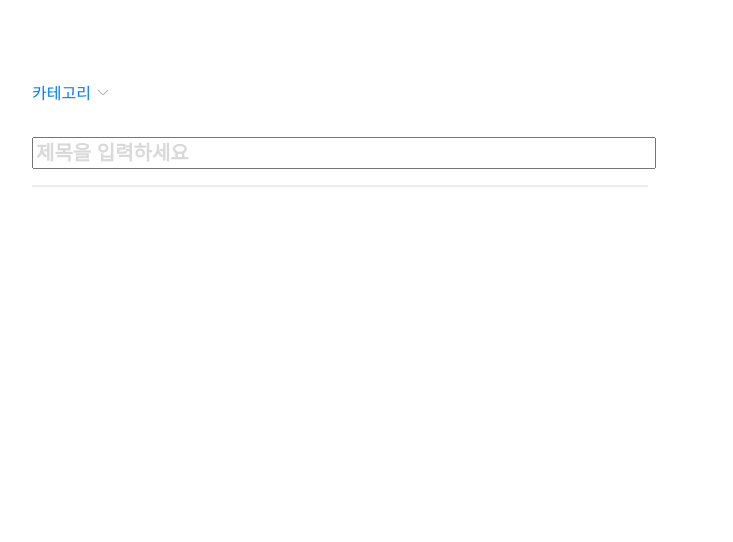
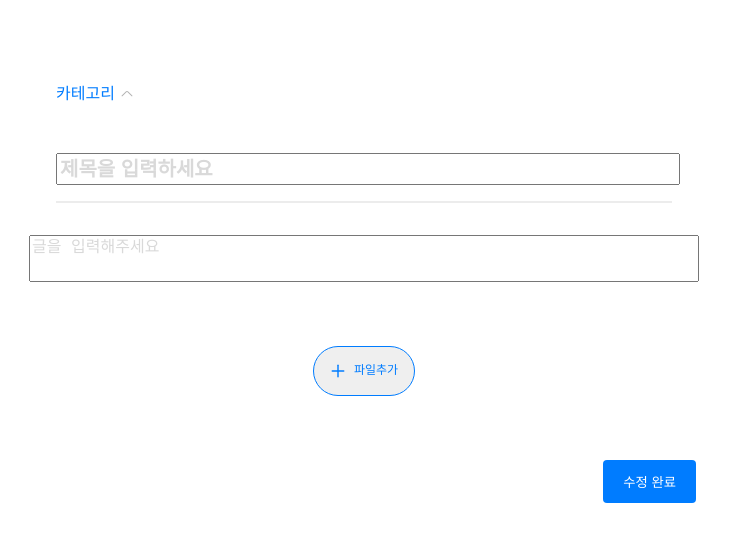
Before and after one commit to Team-INSERT/homepage-frontend, a Next.js app: page /home in a window 1280 px wide. Shown: the top 542 px of the page, without its empty margins (0-733 px from the left). Built offline with nearby package versions, Linux system fonts and the light colour scheme.

Commit message:
feat(component): write,read 컴포넌트 작성 완료

```diff
--- a/src/app/(client)/home/page.tsx
+++ b/src/app/(client)/home/page.tsx
@@ -1,5 +1,5 @@
 import Writing from "@/components/@common/Writing/page";
 
 export default function Home() {
-  return <Writing mode="READ" />;
+  return <Writing mode="WRITE" />;
 }
--- /dev/null
+++ b/src/assets/Add.tsx
@@ -0,0 +1,28 @@
+export default function Add() {
+  return (
+    <svg
+      width="24px"
+      height="24px"
+      viewBox="0 0 25 24"
+      fill="none"
+      xmlns="http://www.w3.org/2000/svg"
+    >
+      <g id="vuesax/outline/add">
+        <g id="vuesax/outline/add_2">
+          <g id="add">
+            <path
+              id="Vector"
+              d="M18.5 12.75H6.5C6.09 12.75 5.75 12.41 5.75 12C5.75 11.59 6.09 11.25 6.5 11.25H18.5C18.91 11.25 19.25 11.59 19.25 12C19.25 12.41 18.91 12.75 18.5 12.75Z"
+              fill="#007CFF"
+            />
+            <path
+              id="Vector_2"
+              d="M12.5 18.75C12.09 18.75 11.75 18.41 11.75 18V6C11.75 5.59 12.09 5.25 12.5 5.25C12.91 5.25 13.25 5.59 13.25 6V18C13.25 18.41 12.91 18.75 12.5 18.75Z"
+              fill="#007CFF"
+            />
+          </g>
+        </g>
+      </g>
+    </svg>
+  );
+}
--- /dev/null
+++ b/src/assets/UpArrow.tsx
@@ -0,0 +1,19 @@
+export default function UpArrow() {
+  return (
+    <svg
+      width="16"
+      height="16"
+      viewBox="0 0 16 17"
+      fill="none"
+      xmlns="http://www.w3.org/2000/svg"
+    >
+      <g id="arrow-up">
+        <path
+          id="Vector"
+          d="M13.2798 11.0337C13.1531 11.0337 13.0264 10.987 12.9264 10.887L8.57977 6.54038C8.25977 6.22038 7.73977 6.22038 7.41977 6.54038L3.0731 10.887C2.87977 11.0804 2.55977 11.0804 2.36644 10.887C2.1731 10.6937 2.1731 10.3737 2.36644 10.1804L6.7131 5.83371C7.41977 5.12704 8.5731 5.12704 9.28644 5.83371L13.6331 10.1804C13.8264 10.3737 13.8264 10.6937 13.6331 10.887C13.5331 10.9804 13.4064 11.0337 13.2798 11.0337Z"
+          fill="#B3B3B3"
+        />
+      </g>
+    </svg>
+  );
+}
--- a/src/components/@common/Writing/page.tsx
+++ b/src/components/@common/Writing/page.tsx
@@ -2,62 +2,66 @@
 
 import Line from "@/assets/Line";
 import DownArrow from "@/assets/DownArrow";
+import UpArrow from "@/assets/UpArrow";
+import Add from "@/assets/Add";
 import { useState } from "react";
 
 import * as S from "./style";
+import Button from "../Button";
 
+// 오브젝트로 category,title,writer,date,content 전달받음
 type WriteModeProps = {
-  category: string;
-  title: string;
-  writer: string;
-  date: string;
-  content: string;
-  fileName: string;
-  fileLink: string;
-  mode: "WRITE";
+  info: { [key: string]: string };
+  mode: "READ";
 };
 
 type ReadModeProps = {
-  mode: "READ";
+  mode: "WRITE";
 };
 
 type WritingProps = WriteModeProps | ReadModeProps;
 
 const Writing = (props: WritingProps) => {
   const { mode } = props;
+
   const [isDropDown, setIsDropDown] = useState(false);
   const [catValue, setCatValue] = useState("카테고리");
+  const [RTitle, setRTitle] = useState("");
+  const [RContent, setRContent] = useState("");
+  const dropDownText = ["공지사항", "가정통신문", "행사갤러리"];
 
-  const toggleDropdown = () => {
-    setIsDropDown(!isDropDown);
-  };
-
-  const handleDropDownItemClick = (text: string) => {
+  const dropDownClick = (text: string) => {
     setCatValue(text);
     setIsDropDown(false);
   };
+  const changeTextareaHeight = () => {
+    const textarea = document.querySelector("textarea");
+    if (textarea) {
+      textarea.addEventListener("input", () => {
+        textarea.style.height = "auto";
+        textarea.style.height = `${textarea.scrollHeight}px`;
+      });
+    }
+  };
 
-  if (mode === "WRITE") {
-    const { category, title, writer, date, content, fileName, fileLink } =
-      props as WriteModeProps;
+  if (mode === "READ") {
+    const { info } = props as WriteModeProps;
     return (
       <S.WDisplay>
         <S.WHead>
           <S.WCatTitle>
-            <S.WCategory>{category}</S.WCategory>
-            <S.WTitle>{title}</S.WTitle>
+            <S.WCategory>{info.category}</S.WCategory>
+            <S.WTitle>{info.title}</S.WTitle>
           </S.WCatTitle>
-          {writer} | {date}
+          {info.writer} | {info.date}
           <Line />
         </S.WHead>
-        <S.WContent>{content}</S.WContent>
+        <S.WContent>{info.content}</S.WContent>
         <S.WFileLayout>
-          <a href={fileLink} download>
           <S.WFileName>
             <S.WFileImg />
-              {fileName}
+            파일 이름
           </S.WFileName>
-          </a>
           <S.WQuickView>[바로보기]</S.WQuickView>
         </S.WFileLayout>
         <S.WBackToList mode="GLOW" radius={8}>
@@ -67,38 +71,53 @@ const Writing = (props: WritingProps) => {
       </S.WDisplay>
     );
   }
-  if (mode === "READ") {
+  if (mode === "WRITE") {
     return (
       <S.RDisplay>
         <S.RHead>
           <S.RCategoryLayout>
             <S.RCategory>{catValue}</S.RCategory>
-            <div onClick={toggleDropdown}>
-              <DownArrow />
-            </div>
+            <S.RArrowLayout onClick={() => setIsDropDown(!isDropDown)}>
+              {isDropDown ? <DownArrow /> : <UpArrow />}
+            </S.RArrowLayout>
           </S.RCategoryLayout>
-          {isDropDown && (
           <S.RDropDown>
+            {isDropDown &&
+              dropDownText.map((item, index) => {
+                return (
                   <S.RDropDownItem
-                onClick={() => handleDropDownItemClick("공지사항")}
+                    key={index}
+                    onClick={() => dropDownClick(item)}
                   >
-                공지사항
+                    {item}
                   </S.RDropDownItem>
-              <S.RDropDownItem
-                onClick={() => handleDropDownItemClick("가정통신문")}
-              >
-                가정통신문
-              </S.RDropDownItem>
-              <S.RDropDownItem
-                onClick={() => handleDropDownItemClick("행사갤러리")}
-              >
-                행사갤러리
-              </S.RDropDownItem>
+                );
+              })}
           </S.RDropDown>
-          )}
-          <S.RTitle value="제목을 입력하세요" />
+          <S.RTitle
+            value={RTitle}
+            placeholder="제목을 입력하세요"
+            onChange={(e) => setRTitle(e.target.value)}
+          />
           <Line />
         </S.RHead>
+        <S.RBottom>
+          <S.RContent
+            placeholder="글을 입력해주세요"
+            onInput={changeTextareaHeight}
+            onChange={(e) => setRContent(e.target.value)}
+            value={RContent}
+          />
+          <S.RAddFile>
+            <Add />
+            <S.RAddText>파일추가</S.RAddText>
+          </S.RAddFile>
+          <S.FixEnd>
+            <Button mode="BLUE" radius={4}>
+              수정 완료
+            </Button>
+          </S.FixEnd>
+        </S.RBottom>
       </S.RDisplay>
     );
   }
--- a/src/components/@common/Writing/style.ts
+++ b/src/components/@common/Writing/style.ts
@@ -7,6 +7,7 @@ import Button from "../Button";
 export const WDisplay = styled.div`
   display: flex;
   width: 664px;
+  height: auto;
   padding: 60px 24px 80px 24px;
   flex-direction: column;
   justify-content: center;
@@ -89,7 +90,7 @@ export const RDisplay = styled.div`
   padding: 60px 24px 40px 24px;
   flex-direction: column;
   justify-content: center;
-  align-items: flex-start;
+  align-items: center;
 `;
 export const RHead = styled.div`
   display: flex;
@@ -107,10 +108,18 @@ export const RCategory = styled.p`
   color: var(--primary-bssm-blue, #007cff);
   ${font.Text}
 `;
+export const RArrowLayout = styled.div`
+  display: flex;
+  align-items: center;
+  cursor: pointer;
+`;
 export const RTitle = styled.input`
-  color: var(--grey-200, #d9d9d9);
   width: 100%;
   ${font.Title}
+
+  &::placeholder {
+    color: var(--grey-200, #d9d9d9);
+  }
 `;
 export const RDropDown = styled.div`
   display: flex;
@@ -122,6 +131,7 @@ export const RDropDownItem = styled.div`
   padding: 6px 0 6px 8px;
   align-items: center;
   ${font.Caption}
+  cursor: default;
 
   &:first-child {
     border-radius: 4px 4px 0px 0px;
@@ -130,3 +140,38 @@ export const RDropDownItem = styled.div`
     background: var(--grey-100, #f2f2f2);
   }
 `;
+export const RContent = styled.textarea`
+  margin-top: 32px;
+  width: 100%;
+  ${font.Text}
+  resize: none;
+
+  &::placeholder {
+    color: var(--grey-200, #d9d9d9);
+  }
+`;
+export const RAddFile = styled.button`
+  display: flex;
+  padding: 4px 16px 4px 12px;
+  justify-content: center;
+  align-items: center;
+  gap: 4px;
+  border-radius: 999px;
+  border: 1px solid var(--primary-bssm-blue, #007cff);
+`;
+export const RAddText = styled.p`
+  color: var(--primary-bssm-blue, #007cff);
+  ${font.Caption}
+`;
+export const FixEnd = styled.div`
+  display: flex;
+  justify-content: flex-end;
+  width: 100%;
+`;
+export const RBottom = styled.div`
+  width: 100%;
+  display: flex;
+  flex-direction: column;
+  align-items: center;
+  gap: 64px;
+`;
```
Lines whose indentation alone changed are shown as unchanged.
